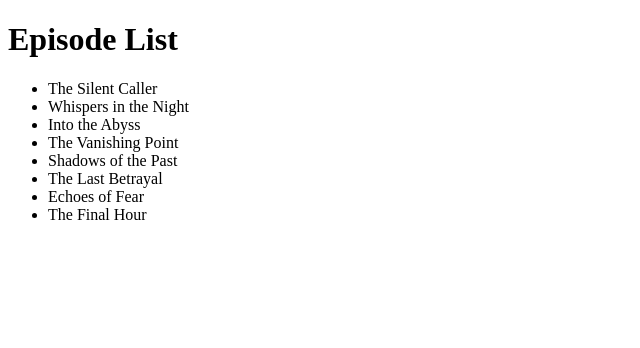
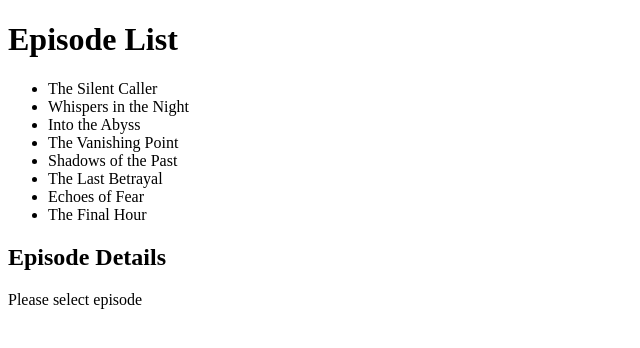
Before and after one commit to arturo-lemos/dark-echoes, a React (Vite) app: page / in a window 1280 px wide. Shown: the top 348 px of the page, without its empty margins (0-640 px from the left). Built offline with nearby package versions, Linux system fonts and the light colour scheme.

Commit message:
Created onClick event listener to display episode details

```diff
--- a/src/App.jsx
+++ b/src/App.jsx
@@ -6,15 +6,41 @@ import { useState } from "react";
 
 function App() {
   const [episodes] = useState(episodeList);
+  const [selectedEpisode, setSelectedEpisode] = useState();
 
   function EpisodeList() {
     return (
       <section className="episodeList">
         <ul>
           {episodeList.map((episode) => {
-            return <li> {episode.title} </li>;
+            return (
+              <li onClick={() => setSelectedEpisode(episode)} key={episode.id}>
+                {" "}
+                {episode.title}{" "}
+              </li>
+            );
           })}
         </ul>
+      </section>
+    );
+  }
+
+  function EpisodeDetails() {
+    if (!selectedEpisode) {
+      return (
+        <section>
+          <h2>Episode Details</h2>
+          <p>Please select episode</p>
+        </section>
+      );
+    }
+
+    return (
+      <section className="details">
+        {name}
+        <h2> {selectedEpisode.name} </h2>
+        {name}
+        <p> {selectedEpisode.description} </p>
       </section>
     );
   }
@@ -26,6 +52,7 @@ function App() {
       </header>
       <main>
         <EpisodeList />
+        <EpisodeDetails />
       </main>
     </>
   );
```
